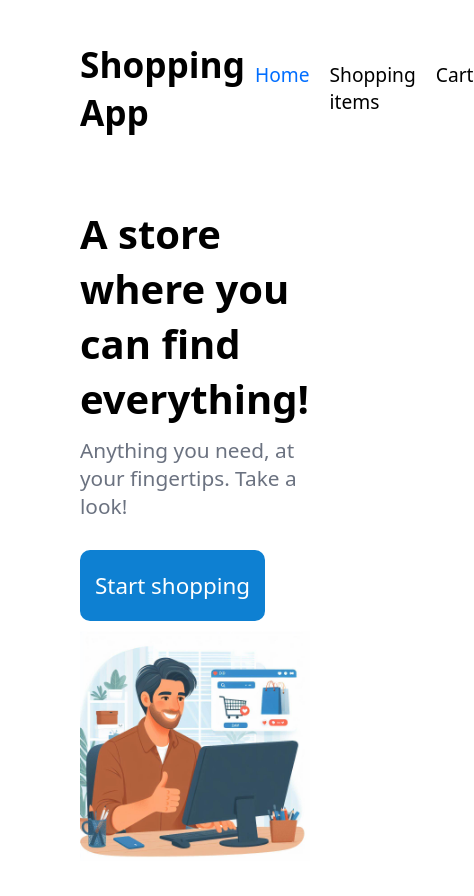
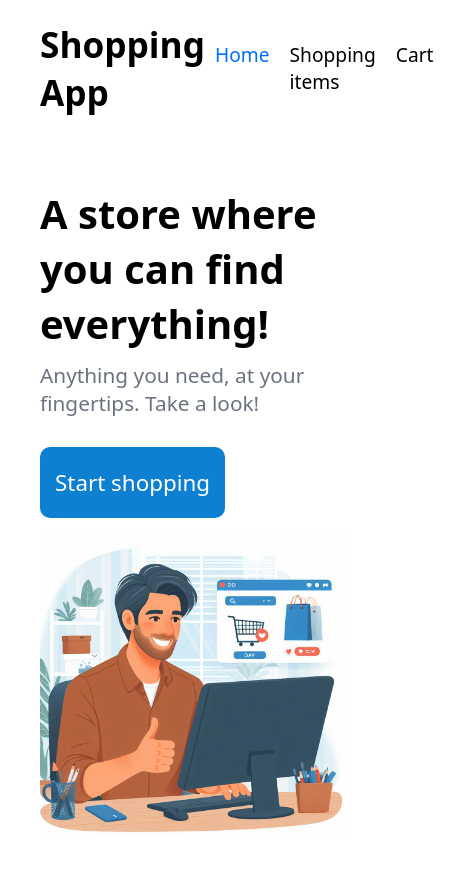
Before and after one commit to royalh23/shopping-cart, a React (Vite) app: page / in a window 390 px wide. Shown: the top 896 px of the page, 474 px wide, since content can reach past the window. Built offline with nearby package versions, Linux system fonts and the light colour scheme.

Commit message:
Reduce padding under 650px viewport

```diff
--- a/src/App.css
+++ b/src/App.css
@@ -3,3 +3,9 @@
   margin: 0 auto;
   padding: 40px 80px;
 }
+
+@media (max-width: 650px) {
+  #root {
+    padding: 20px 40px;
+  }
+}
```
